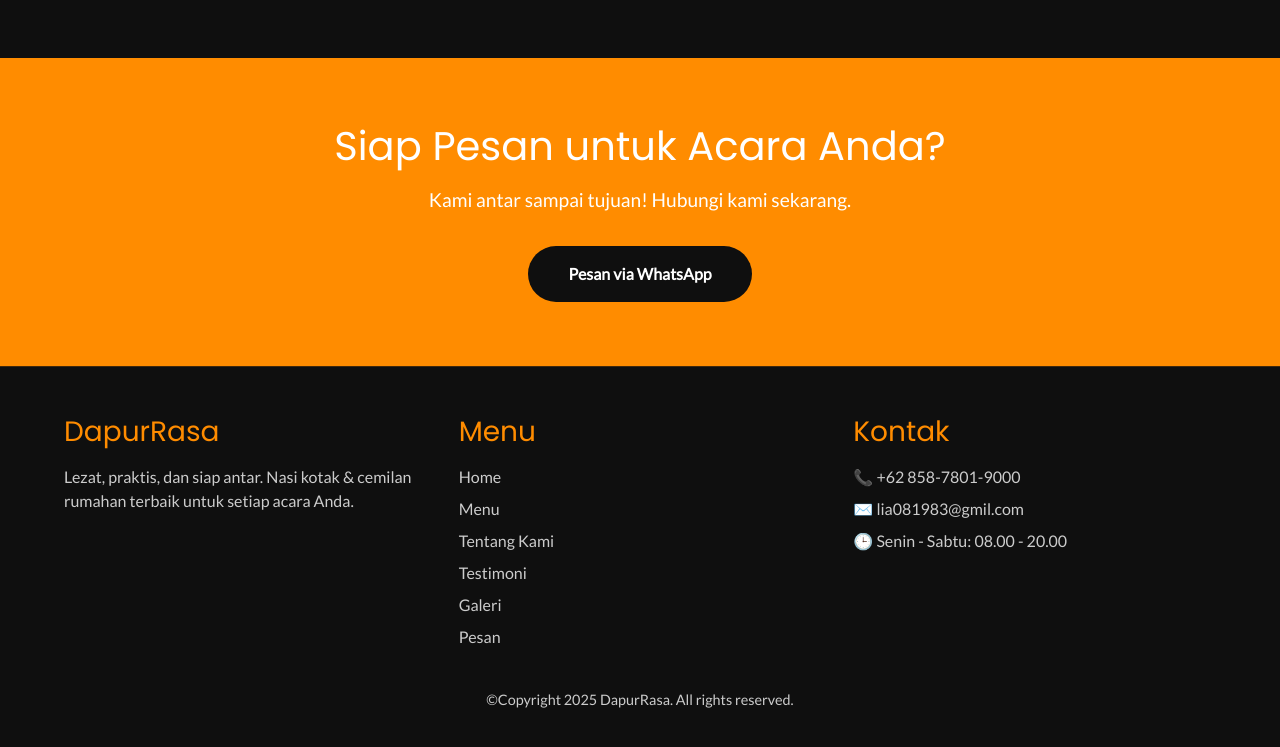
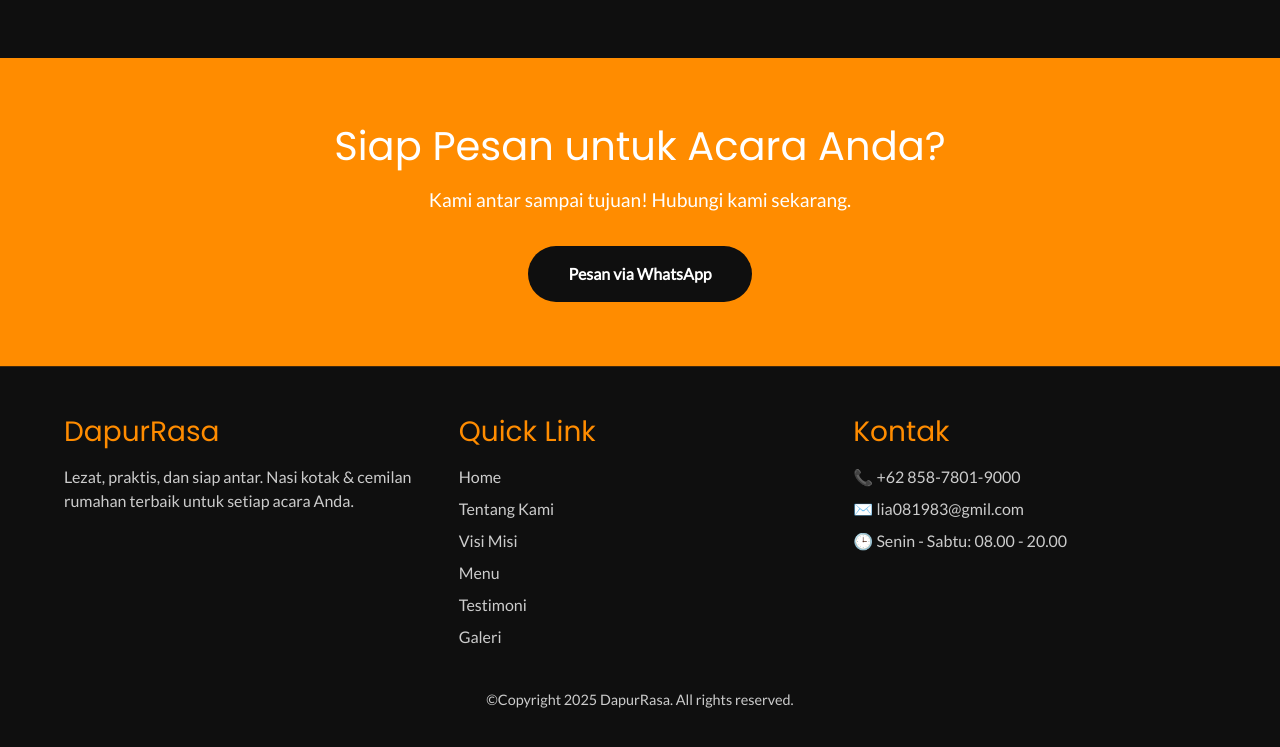
Before and after one commit to FahrizalF4r4/DapurRasa, a plain HTML site: page index.html in a window 1280 px wide. Shown: the part 4693-5440 px from the top of the page. Drawn offline with nearby package versions, Linux system fonts and the light colour scheme.

Commit message:
Update index.html

```diff
--- a/index.html
+++ b/index.html
@@ -185,7 +185,7 @@
         </div>
     </section>
 
-    <section id="gallery" class="container section" itemid="Galeri">
+    <section id="gallery" class="container section" >
         <h2 class="section-title">Galeri</h2>
 
 
@@ -235,13 +235,14 @@
 
             </div>
             <div class="footer-section">
-                <h3>Menu</h3>
+                <h3>Quick Link</h3>
                 <a href="#home">Home</a>
+                <a href="#about">Tentang Kami</a>
+                <a href="#vision">Visi Misi</a>
                 <a href="#menu">Menu</a>
-                <a href="#about">Tentang Kami</a>
                 <a href="#testimoni">Testimoni</a>
                 <a href="#gallery">Galeri</a>
-                <a href="#kontak">Pesan</a>
+
             </div>
             <div class="footer-section">
                 <h3>Kontak</h3>
```
